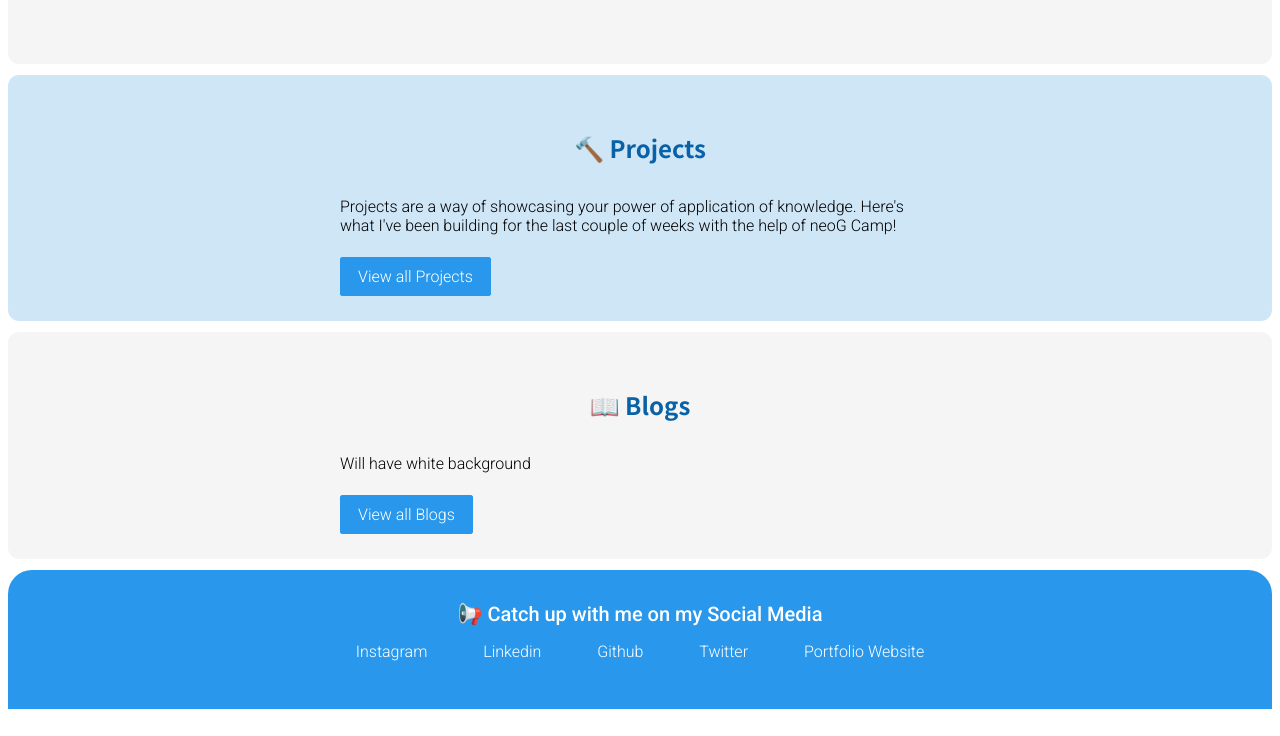
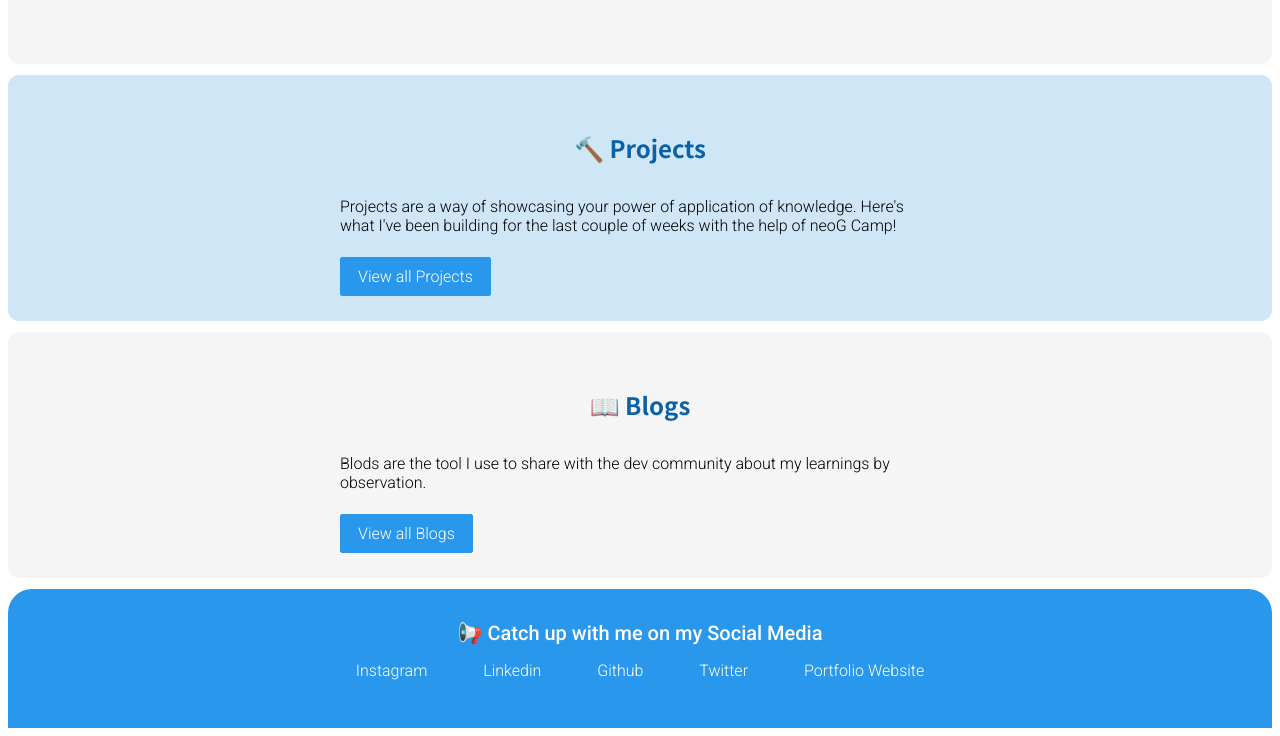
Before and after one commit to sushilburagute/neog-portfolio, a plain HTML site: page index.html in a window 1280 px wide. Shown: the part 830-1566 px from the top of the page. Drawn offline with Linux system fonts and the light colour scheme.

Commit message:
v1.6 Updated Blogs descrip

```diff
--- a/index.html
+++ b/index.html
@@ -58,7 +58,10 @@
     <section class="section section-on">
       <div class="container container-center">
         <h1>📖 Blogs</h1>
-        <p class="para">Will have white background</p>
+        <p class="para">
+          Blods are the tool I use to share with the dev community about my
+          learnings by observation.
+        </p>
         <a href="/blogs.html" class="link link-primary">View all Blogs</a>
       </div>
     </section>
```
